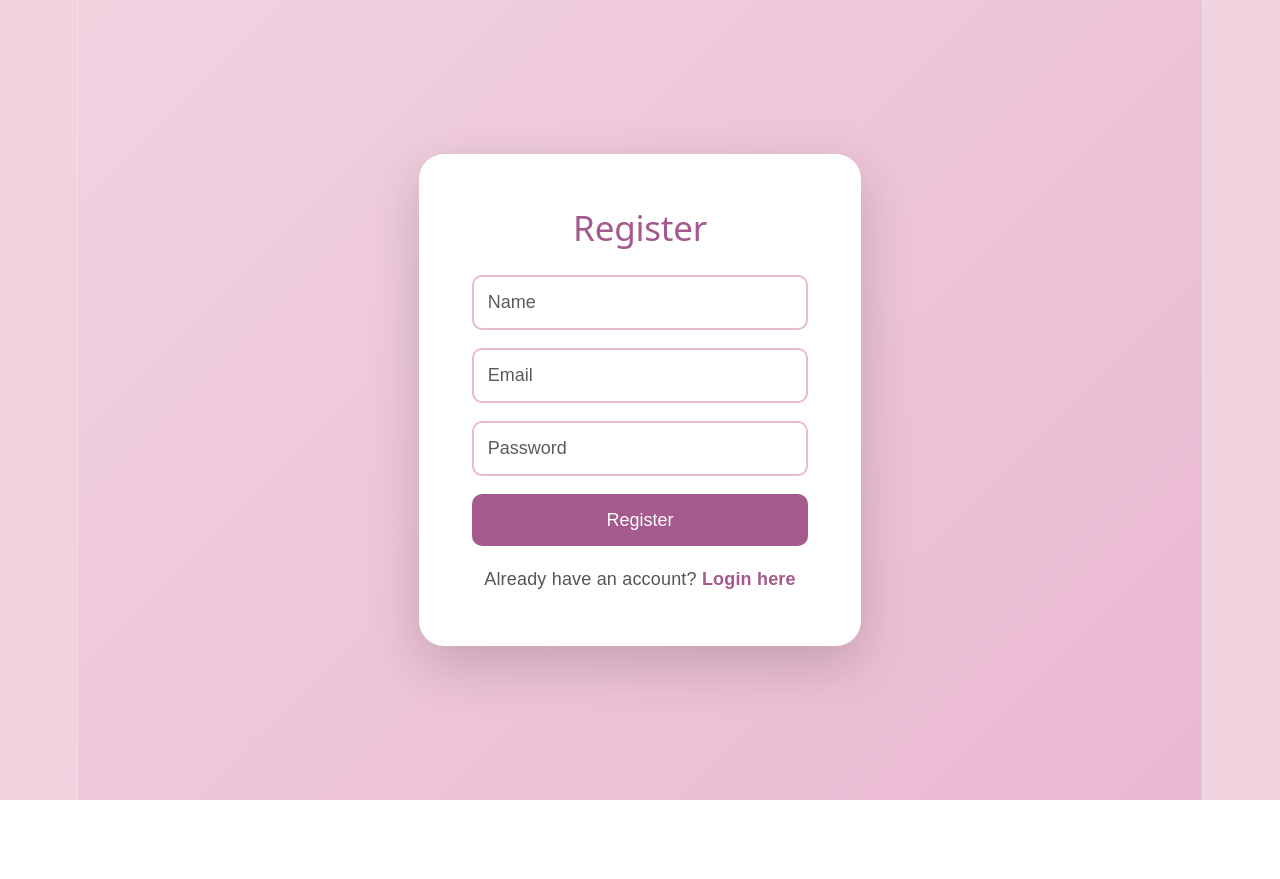
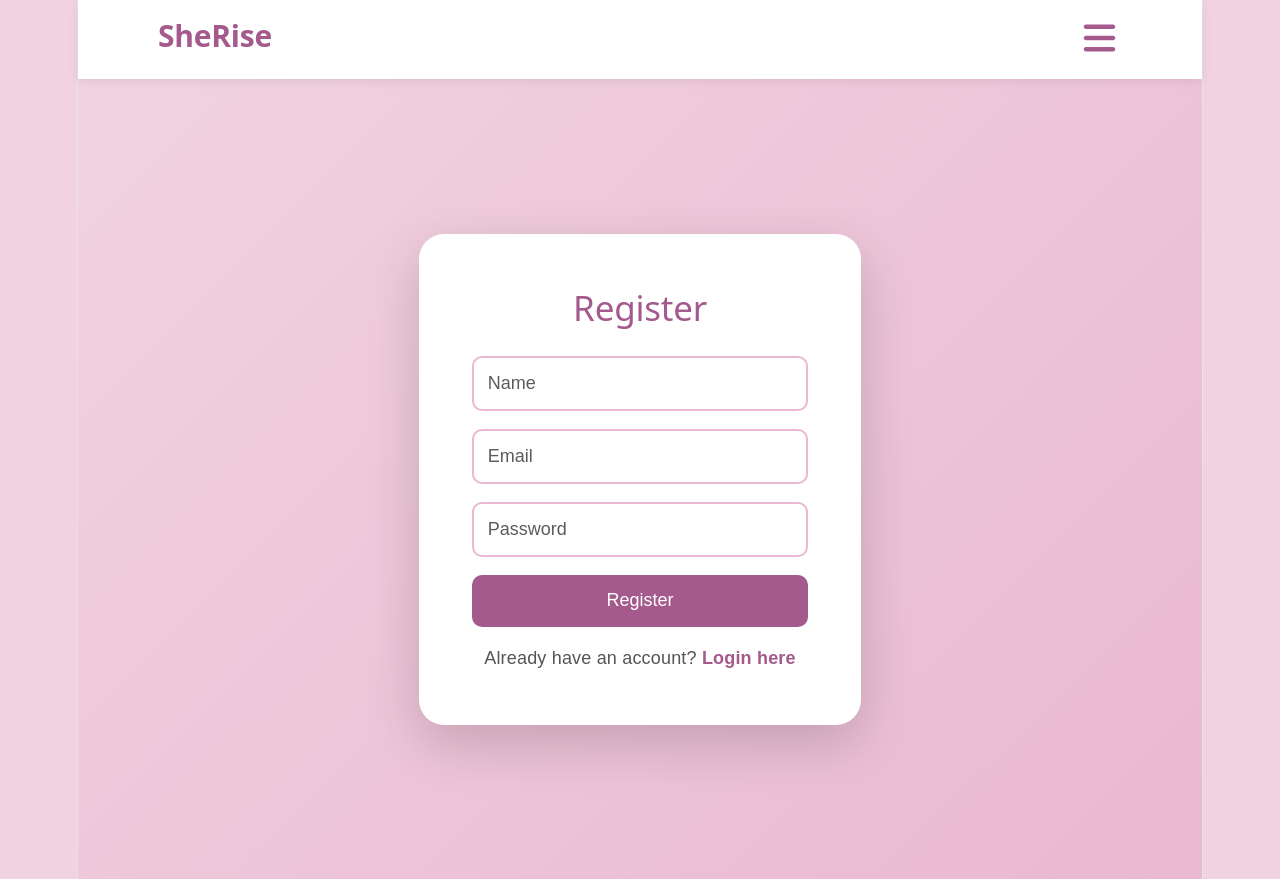
Before and after one commit to lucky-03Sharma/Sherise-, a React app in the folder frontend/: page /register in a window 1280 px wide. Before the commit the page ends 800 px from the top, so only its background shows below. Built offline with nearby package versions, Linux system fonts and the light colour scheme; the HTML template or start-up script is replaced by a standard one.

Commit message:
register  updates

```diff
--- a/frontend/src/pages/Register.jsx
+++ b/frontend/src/pages/Register.jsx
@@ -1,24 +1,68 @@
-import { useState } from "react";
+import { useState, useEffect } from "react";
 import API from "../services/api";
 import "../css/Register.css";
+import Navbar from "../components/Navbar";
 import { Link, useNavigate } from "react-router-dom";
 
-export default function Register(){
-    const [form , setForm] = useState({name: "", email: "", password:"" , });
+export default function Register() {
+
+  const [form, setForm] = useState({
+    name: "",
+    email: "",
+    password: "",
+  });
+
+  const [message, setMessage] = useState("");
+  const [showPopup, setShowPopup] = useState(false);
+
   const navigate = useNavigate();
 
+  useEffect(() => {
+    if (showPopup) {
+      const timer = setTimeout(() => {
+        setShowPopup(false);
+      }, 3000);
+
+      return () => clearTimeout(timer);
+    }
+  }, [showPopup]);
+
   const handleRegister = async () => {
+
+    if (!form.name || !form.email || !form.password) {
+      setMessage("Please enter the credentials");
+      setShowPopup(true);
+      return;
+    }
+
     try {
+
       await API.post("/auth/register", form);
-            alert(res.data.message || "Registration successful!");
+
+      setMessage("Registration successful!");
+      setShowPopup(true);
+
+      setTimeout(() => {
         navigate("/login");
+      }, 1500);
+
     } catch (err) {
+
       console.log("Register error:", err);
-            alert("Registration failed. Email may already be in use.");
+
+      setMessage(
+        err.response?.data?.message ||
+        "Registration failed. Email may already be in use."
+      );
+
+      setShowPopup(true);
     }
   };
 
   return (
+    <>
+      <Navbar />
+
       <div className="register-page">
 
         <div className="container">
@@ -30,12 +74,74 @@ export default function Register(){
               <div className="card shadow-lg register-card">
 
                 <div className="card-body">
-      <h2 className="text-center mb-4">Register</h2>
-      <input className="form-control mb-3" placeholder="Name" value={form.name} onChange={(e)=>setForm({...form,name:e.target.value})}/>
-      <input className="form-control mb-3" placeholder="Email"  value={form.email} onChange={(e)=>setForm({...form,email:e.target.value})}/>
-      <input className="form-control mb-3" type="password" placeholder="Password" value={form.password} onChange={(e)=>setForm({...form,password:e.target.value})}/>
-      <button className="btn btn-primary w-100" onClick={handleRegister}>Register</button>
-      <p>Already have an account? <Link to="/login">Login here</Link></p>
+
+                  <h2 className="text-center mb-4">
+                    Register
+                  </h2>
+
+                  <input
+                    className="form-control mb-3"
+                    placeholder="Name"
+                    value={form.name}
+                    onChange={(e) =>
+                      setForm({
+                        ...form,
+                        name: e.target.value,
+                      })
+                    }
+                  />
+
+                  <input
+                    className="form-control mb-3"
+                    type="email"
+                    placeholder="Email"
+                    value={form.email}
+                    onChange={(e) =>
+                      setForm({
+                        ...form,
+                        email: e.target.value,
+                      })
+                    }
+                  />
+
+                  <input
+                    className="form-control mb-3"
+                    type="password"
+                    placeholder="Password"
+                    value={form.password}
+                    onChange={(e) =>
+                      setForm({
+                        ...form,
+                        password: e.target.value,
+                      })
+                    }
+                  />
+
+                  <button
+                    className="btn btn-primary w-100"
+                    onClick={handleRegister}
+                  >
+                    Register
+                  </button>
+
+                  {showPopup && (
+                    <div
+                      className={`alert mt-3 ${
+                        message.includes("successful")
+                          ? "alert-success"
+                          : "alert-danger"
+                      }`}
+                    >
+                      {message}
+                    </div>
+                  )}
+
+                  <p className="text-center mt-3">
+                    Already have an account?{" "}
+                    <Link to="/login">
+                      Login here
+                    </Link>
+                  </p>
 
                 </div>
 
@@ -48,6 +154,6 @@ export default function Register(){
         </div>
 
       </div>
-
+    </>
   );
 }
```
Lines whose indentation alone changed are shown as unchanged.
